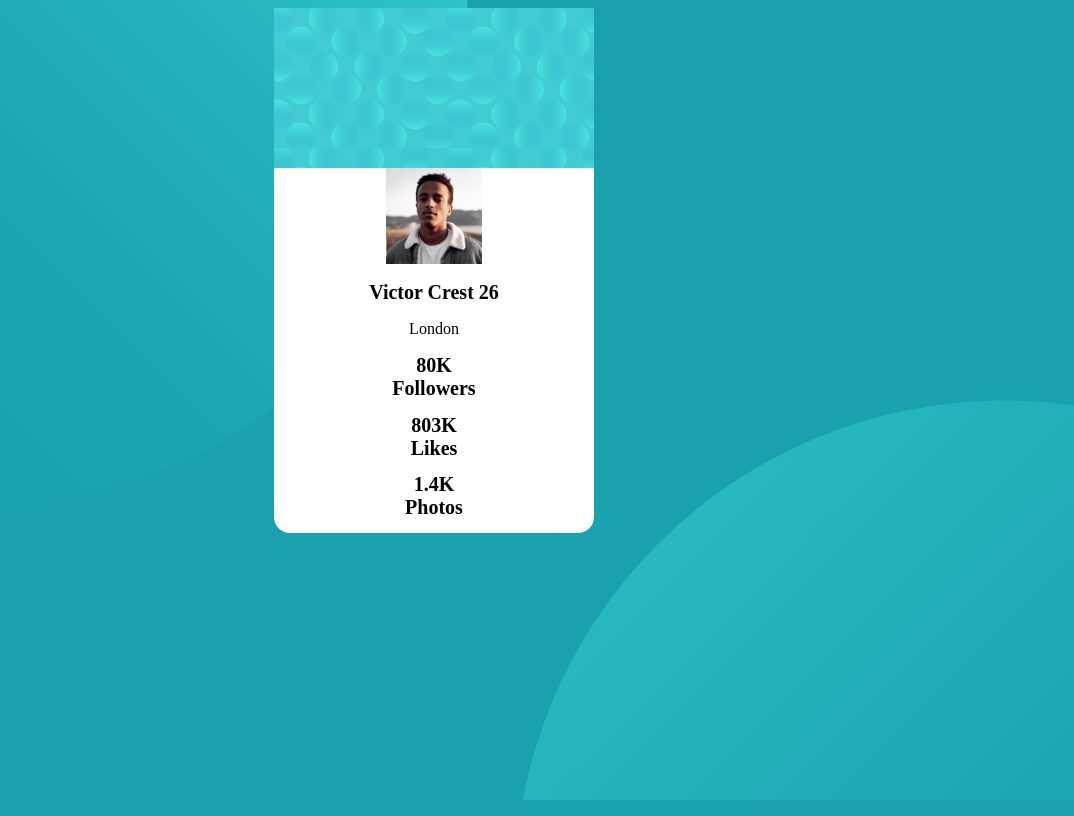
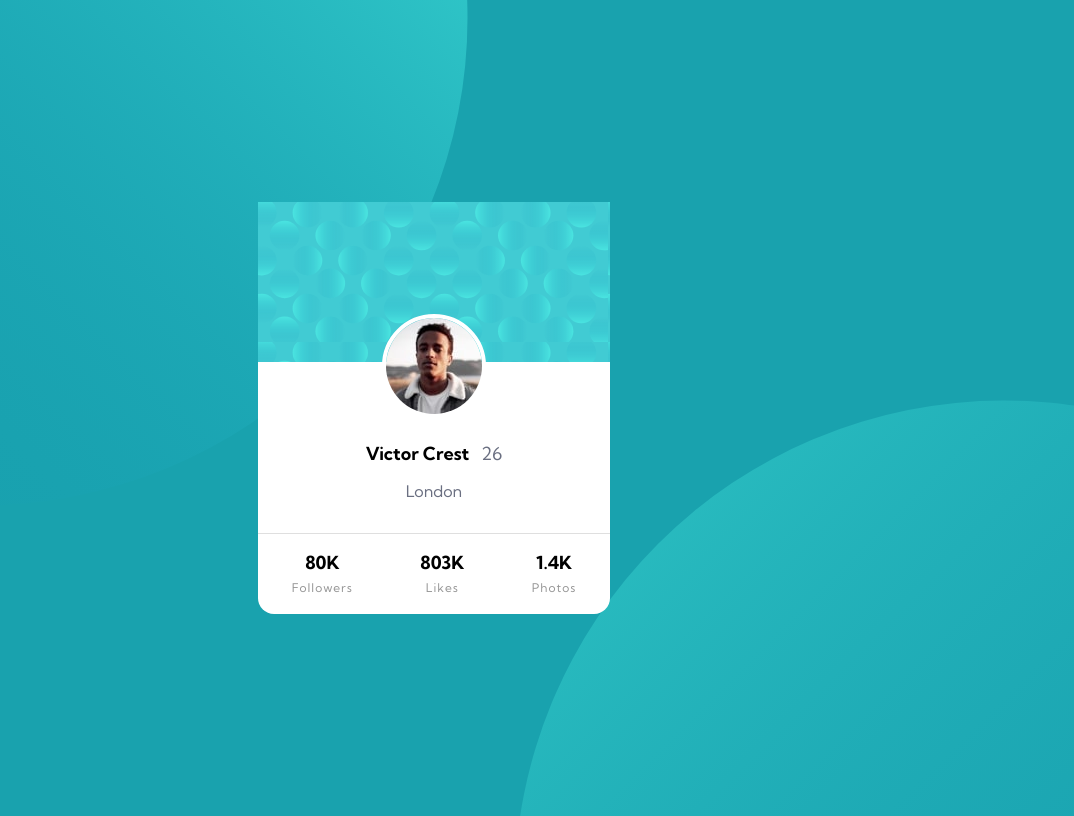
Before and after one commit to Yosity/-Profile-card-component, a plain HTML site: page index.html in a window 1280 px wide. Shown: the whole page, without its empty margins (206-1280 px from the left). Drawn offline with Linux system fonts and the light colour scheme.

Commit message:
Updated index and style files

```diff
--- a/index.html
+++ b/index.html
@@ -12,6 +12,13 @@
       href="./images/favicon-32x32.png"
     />
     <link rel="stylesheet" href="style.css" />
+    <link rel="preconnect" href="https://fonts.googleapis.com" />
+    <link rel="preconnect" href="https://fonts.gstatic.com" crossorigin />
+    <link
+      href="https://fonts.googleapis.com/css2?family=Kumbh+Sans:wght@400;700&display=swap"
+      rel="stylesheet"
+    />
+
     <title>Frontend Mentor | Profile card component</title>
 
     <!-- Feel free to remove these styles or customise in your own stylesheet 👍 -->
@@ -33,12 +40,11 @@
       >. Coded by <a href="#">Yosef</a>.
     </header>-->
     <main class="frame">
-      <div class="cover"></div>
-      <div class="img-container">
+      <div class="cover">
         <img src="images/image-victor.jpg" alt="profile-pic" />
       </div>
       <div class="author-info">
-        <h1 class="author-name-age">Victor Crest <span>26</span></h1>
+        <h1 class="author-name-age">Victor Crest &nbsp; <span>26</span></h1>
         <p>London</p>
       </div>
       <div class="quantities">
--- a/style.css
+++ b/style.css
@@ -3,6 +3,7 @@ body {
     justify-content: center;
     align-items: center;
     text-align: center;
+    min-height: 100vh;
 
     background-color: hsl(185, 75%, 39%);
     background-image: url("images/bg-pattern-top.svg"),url("images/bg-pattern-bottom.svg");
@@ -10,18 +11,52 @@ body {
     background-position: left top, right top;
     background-position-x: -38vh , 90vh;
     background-position-y: -59vh , 50vh;
-}
-h1 {
-    font-size: 20px;
+
+    font-family: 'Kumbh Sans', sans-serif;
 }
 
 .frame {
     background-color: white;
-    min-width: 20rem ;
-
+    min-width: 22rem ;
     border-radius: 1rem;
 }
 .cover {
     background-image: url("images/bg-pattern-card.svg");
     height: 10rem;
+    position: relative;
+    margin-bottom: 5rem;
 }
+img {
+    position: absolute;
+    top: 70%;
+    left: 50%;
+    transform: translateX(-50%);
+    border: 4px solid white;
+    border-radius: 4rem;
+}
+
+h1 {
+    font-size: 18px;
+    font-weight: 700;
+}
+.author-info h1 span ,p{
+    color:  hsl(227, 10%, 46%);
+    font-weight: 400;
+
+}
+
+.quantities {
+
+    display: flex;
+    justify-content: space-around;
+    align-items: center;
+    min-height: 5rem;
+    margin-top: 2rem ;
+    border-top: 1px solid hsla(0, 0%, 59%,0.3);
+}
+.quantities h1 span{
+    font-size: 12px;
+    font-weight: 400;
+   color: hsl(0, 0%, 59%);
+   letter-spacing: 1px;
+}
```
